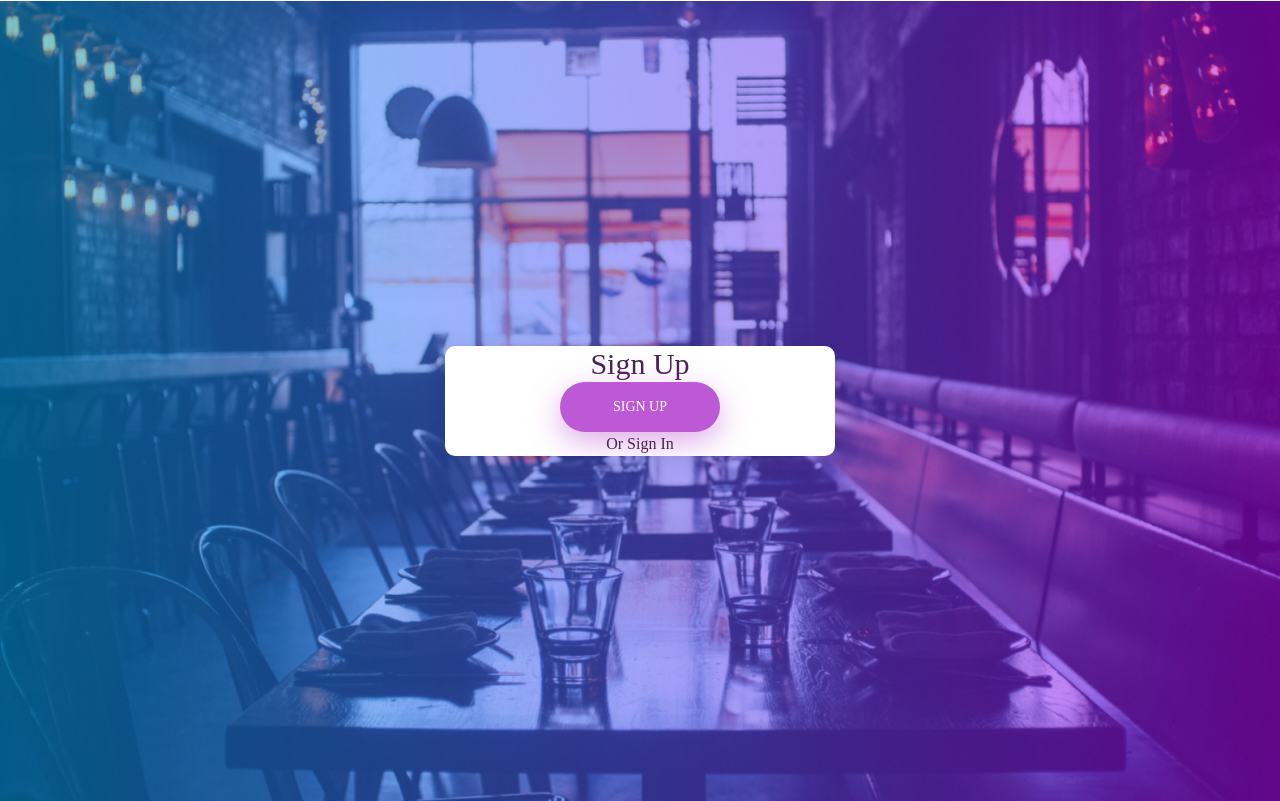
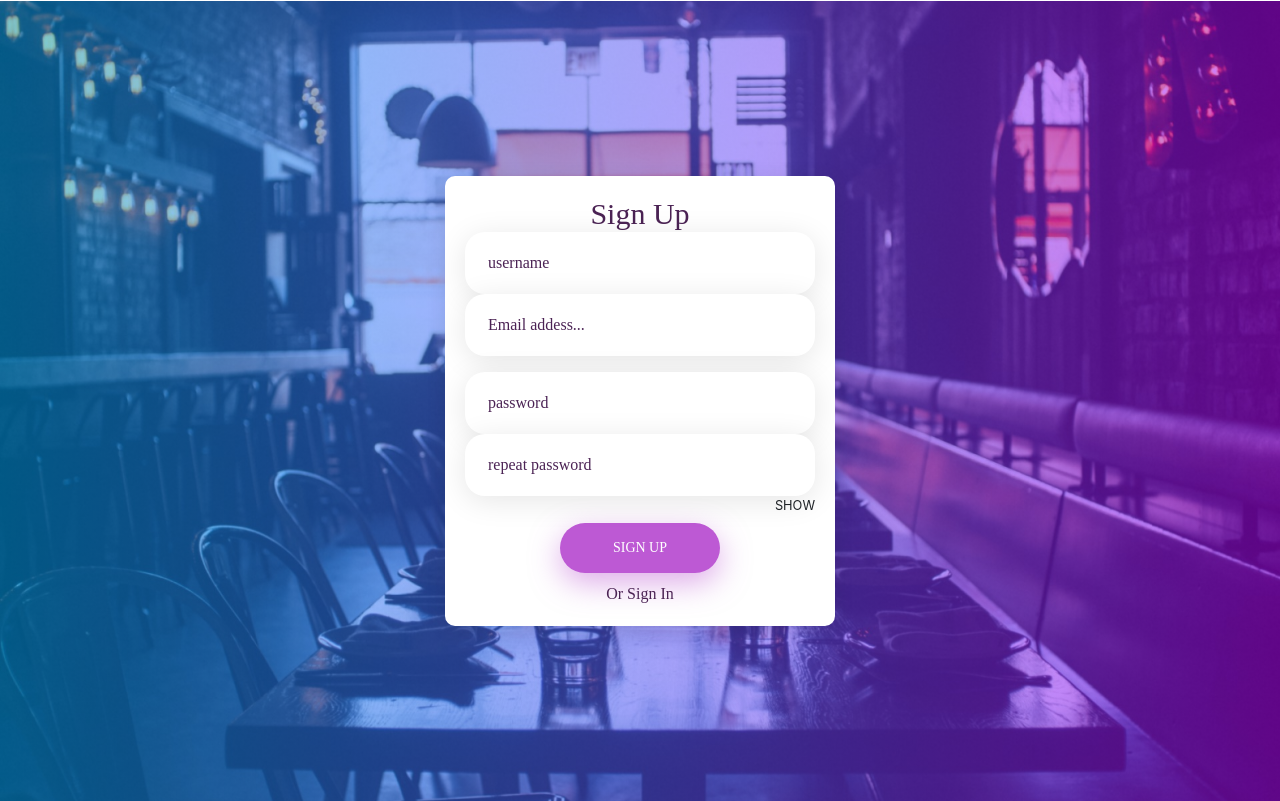
Before and after one commit to faris-kp/foodapp, a Django app: page /signup/ in a window 1280 px wide. Run offline with Django 3.2, Linux system fonts and the light colour scheme; some libraries are stand-ins or nearby versions; some web fonts are replaced.

Commit message:
signupfrondend

```diff
--- a/FoodApp/static/css/main1.css
+++ b/FoodApp/static/css/main1.css
@@ -362,7 +362,7 @@ iframe {
   line-height: 1.2;
 }
 
-.btn-hide-validate {
+ .btn-hide-validate {
   font-family: Material-Design-Iconic-Font;
   font-size: 15px;
   color: #fa4251;
@@ -380,11 +380,11 @@ iframe {
   right: 23px;
 }
 
-.rs1-alert-validate.alert-validate::before {
+ .rs1-alert-validate.alert-validate::before {
   background-color: #fff;
 }
 
-.true-validate::after {
+/* .true-validate::after {
   content: "\f269";
   font-family: Material-Design-Iconic-Font;
   font-size: 15px;
@@ -400,7 +400,7 @@ iframe {
   height: 62px;
   top: 0px;
   right: 23px;
-}
+}  */
 
 
 
--- a/FoodApp/user/admin.py
+++ b/FoodApp/user/admin.py
@@ -1,5 +1,3 @@
 from django.contrib import admin
 from user.models import Profile
-
-
 admin.site.register(Profile)
--- a/FoodApp/user/templates/user/index.html
+++ b/FoodApp/user/templates/user/index.html
@@ -29,8 +29,8 @@
                   <ul class="main-nav js--main-nav">
                   <li><a href="#">HOME</a></li>
                   <li><a href="#">contact us</a></li>
-                  <li><a href="#">sign in</a></li>
-                  <li><a href="#">Sign  up</a></li>
+                  <li><a href="{% url 'login' %}">sign in</a></li>
+                  <li><a href="{% url 'signup' %}">Sign  up</a></li>
                   </ul>
                   <a class="mobile-nav-icon js--nav-icon"><i class="ion-navicon-round"></i></a>
               </div>
@@ -47,7 +47,7 @@
        </header>
     <!-- section start  -->
 
-          <section class="section-features " id="features">
+          <section class="section-features  js--section-features" id="features">
               <div class="row">
 
                   <!-- <h2>Get food fast &mdash; not fast food </h2> -->
--- a/FoodApp/user/templates/user/signin.html
+++ b/FoodApp/user/templates/user/signin.html
@@ -50,7 +50,6 @@
 				<span class="login100-form-title p-b-37">
 					Sign In
 				</span>
-				{{ form|crispy }}
 				<div class="container-login100-form-btn">
 					<button class="login100-form-btn">
 						Sign In
@@ -74,7 +73,7 @@
 				</div>
 
 				<div class="text-center">
-					<a href="#" class="txt2 hov1">
+					<a href="{% url 'signup' %}" class="txt2 hov1">
 						Sign Up
 					</a>
 				</div>
--- a/FoodApp/user/templates/user/signup.html
+++ b/FoodApp/user/templates/user/signup.html
@@ -27,7 +27,11 @@
 <!--===============================================================================================-->
 	<link rel="stylesheet" type="text/css" href="{% static 'css/util2.css' %}">
 	<link rel="stylesheet" type="text/css" href="{% static 'css/main1.css' %}">
+	<link rel="stylesheet" href="{% static 'css/bootstrap.min.css' %}">
 <!--===============================================================================================-->
+
+
+
 </head>
 <body>
 
@@ -42,34 +46,79 @@
               </div>
 		<div class="container-login100" style="background-image: url('{% static 'images/bakgroundimage.jpg' %}');">
 		<div class="wrap-login100 p-l-55 p-r-55 p-t-80 p-b-30">
+			<div class="card-body">
 			<form class="login100-form validate-form" method="POST">
 
 				{% csrf_token %}
+
 				<span class="login100-form-title p-b-37">
 					Sign Up
 				</span>
-				{{ form1|crispy }}
+				<div class="wrap-input100  m-b-20">
+					<input class="input100" type="text" name="username" id="usernameField" placeholder="username ">
+					<span class="focus-input100"></span>
+				</div>
+				<div class="wrap-input100 " >
+
+					<input class="input100" type="email" name="email" id="emailField" placeholder="Email addess...">
+					<span class="focus-input100"></span>
+				</div>
+				<div class="pt-3">
+
+				<div class="wrap-input100  m-b-25" >
+					<input class="input100" type="password" name="password1" id="password1Field" placeholder="password">
+					<span class="focus-input100"></span>
+				</div></div>
+					<div class="wrap-input100  m-b-25" >
+						<input class="input100" type="password" name="password2" id="password2Field" placeholder="repeat password">
+						<span class="focus-input100"></span>
+					</div>
+					<small class="float-right ">SHOW</small>
+                <!-- <div class="form-group">
+					<input type="text"
+					 name="username"
+					 id="usernameField"
+					 class="form-control form-control-sm">
+				</div>
+				<div class="form-group">
+					<input type="email"
+					 name="email"
+					 placeholder="email"
+					 id="emailField"
+					 class="form-control form-control-sm">
+				</div>
+				<div class="form-group">
+					<input type="password"
+					 name="password"
+					 placeholder="passwrod"
+					 id="passwordField"
+					 class="form-control form-control-sm">
+					 <small class="float right">SHOW</small>
+				</div>    				 -->
 
 
 
-				<div class="container-login100-form-btn">
-					<button class="login100-form-btn">
+				<div class="container-login100-form-btn py-2">
+
+                      <input type="submit" value="Sign Up" class="login100-form-btn">
+					 <!-- <button class="login100-form-btn">
 						Sign Up
-					</button>
+					</button> -->
 				</div>
 
 				<div class="text-center p-t-57 p-b-20">
-					<a href="#" class="txt2 hov1">
+					<a href="{% url 'login' %}" class="txt2 hov1">
 					<!-- <span class="txt1"> -->
 						Or Sign In
 					<!-- </span> -->
 				</a>
 				</div>
+			 </div>
 			</form>
+		</div>
 
 
 		</div>
-	</div>
 
 
 
@@ -90,7 +139,9 @@
 <!--===============================================================================================-->
 	<script src="{% static 'vendor/countdowntime/countdowntime.js' %}"></script>
 <!--===============================================================================================-->
-	<script src="{% static 'js/main1.js' %}"></script>
+    <script src="{% static 'js/main1.js' %}"></script>
+<!--===============================================================================================-->
+	<script src="{% static 'js/bootstrap.min.js' %}"></script>
 
 </body>
 </html>
--- a/FoodApp/user/urls.py
+++ b/FoodApp/user/urls.py
@@ -6,6 +6,6 @@ urlpatterns = [
 
     path('',Index.as_view(),name='home'),
     path('signin/',SignIn.as_view(),name='login'),
-    path('signup/',SignUp.as_view(),name='logout'),
+    path('signup/',SignUp.as_view(),name='signup'),
 
 ]
```
Also changed, not shown: FoodApp/static/js/main1.js (deleted, +0 -78 lines).
